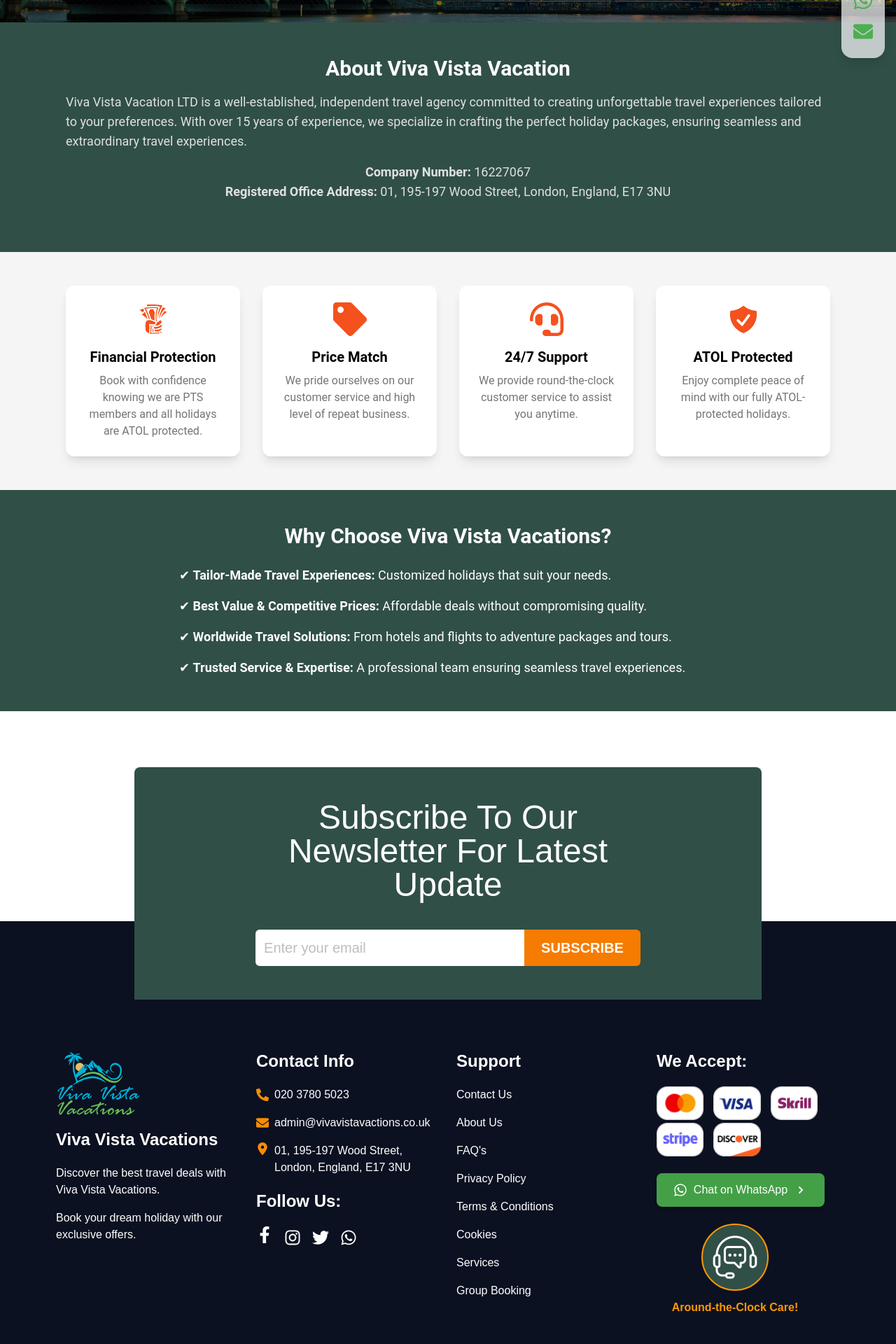
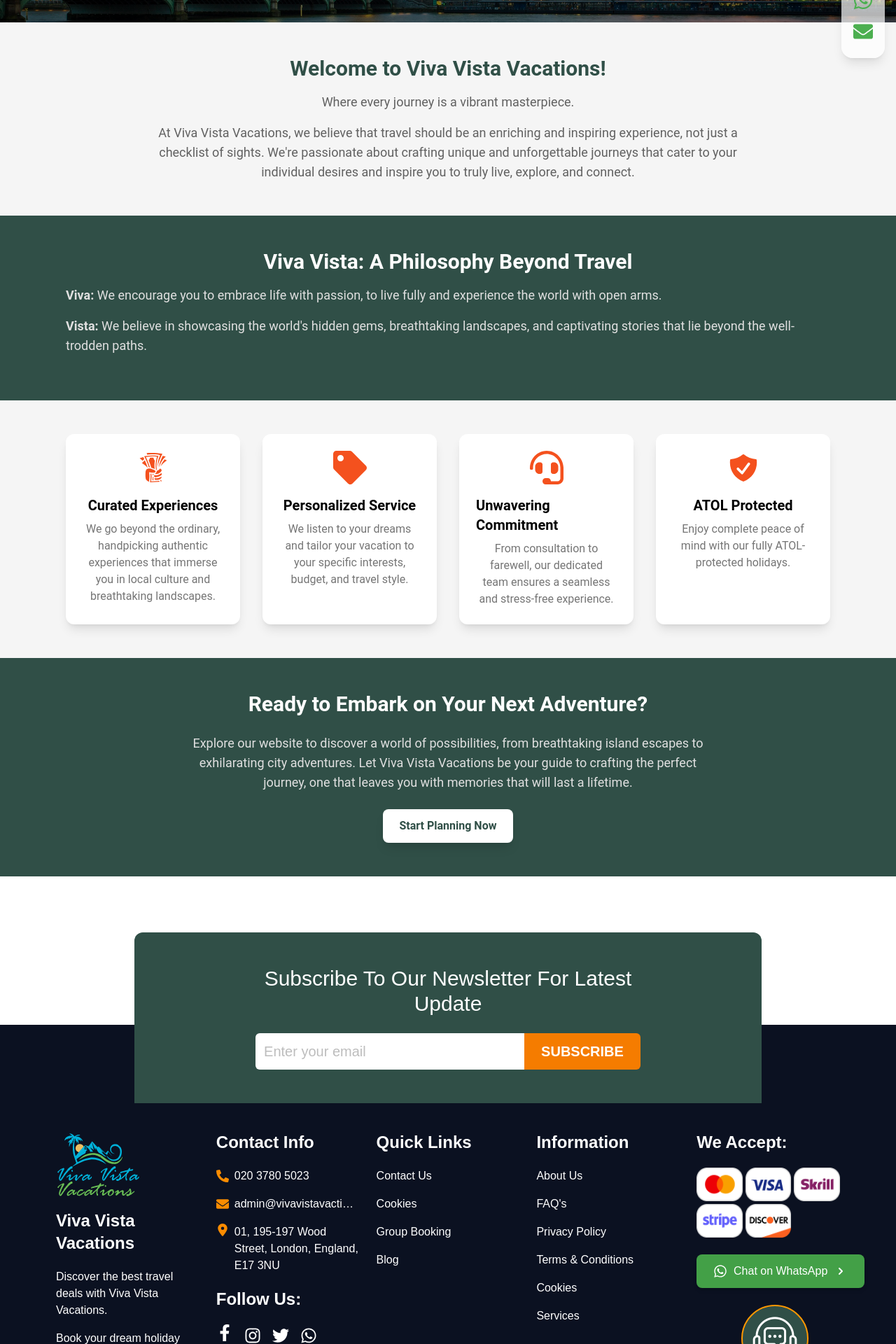
Before and after one commit to StrixSid07/vivavistavacations, a React (Vite) app: page /AboutUs in a window 1280 px wide. Shown: the part 400-2320 px from the top of the page at 70% size. Built offline with nearby package versions, Linux system fonts and the light colour scheme; a web font is replaced by a local one.

Commit message:
ui changes

```diff
--- a/src/components/defaults/CardOver.jsx
+++ b/src/components/defaults/CardOver.jsx
@@ -2,8 +2,8 @@ import React from "react";
 
 const CardOver = () => {
   return (
-    <div className="bg-[#304F47] max-w-4xl flex flex-col justify-center items-center rounded-t-lg space-y-6 md:space-y-10 px-6 md:px-40 py-8 md:py-12">
-      <h1 className="text-xl md:text-5xl max-w-sm md:max-w-xl text-center text-white">
+    <div className="bg-[#304F47] max-w-4xl flex flex-col justify-center items-center rounded-t-xl space-y-4 md:space-y-6 px-6 md:px-40 py-8 md:py-12">
+      <h1 className="text-xl md:text-3xl max-w-sm md:max-w-xl text-center text-white">
         Subscribe To Our Newsletter For Latest Update
       </h1>
       <div className="flex flex-col md:flex-row justify-center items-center w-full max-w-md md:max-w-none">
--- a/src/components/defaults/Footer.jsx
+++ b/src/components/defaults/Footer.jsx
@@ -24,14 +24,19 @@ const currentYear = new Date().getFullYear();
 
 const Footer = () => {
   const navInfos = [
-    { name: "Contact Us", href: "/" },
     { name: "About Us", href: "/AboutUs" },
     { name: "FAQ's", href: "/faq" },
     { name: "Privacy Policy", href: "/privacy" },
     { name: "Terms & Conditions", href: "/termsandcondition" },
     { name: "Cookies", href: "/cookies" },
     { name: "Services", href: "/" },
+  ];
+
+  const quickLinks = [
+    { name: "Contact Us", href: "/" },
+    { name: "Cookies", href: "/cookies" },
     { name: "Group Booking", href: "/" },
+    { name: "Blog", href: "/" },
   ];
 
   // Scroll to top on route change
@@ -42,8 +47,8 @@ const Footer = () => {
   }, [pathname]);
 
   return (
-    <footer className="bg-[#0b1121] text-white py-10 px-5 md:px-10 lg:px-10 pt-36">
-      <div className="max-w-full p-10 mx-auto grid grid-cols-1 md:grid-cols-4 gap-6">
+    <footer className="bg-[#0b1121] text-white py-10 px-5 md:px-10 md:pt-28 lg:px-10 pt-20">
+      <div className="max-w-full p-10 mx-auto grid grid-cols-1 md:grid-cols-5 gap-6">
         {/* Column 1: About Section */}
         <div>
           <img
@@ -78,13 +83,12 @@ const Footer = () => {
             </li>
             <li className="flex items-center gap-2">
               <span className="font-bold text-orange-600">
-                {" "}
                 <FaEnvelope size={18} />
-              </span>{" "}
+              </span>
               <span className="transition duration-700 ease-in-out hover:text-orange-600">
                 <a
-                  className="flex flex-wrap"
                   href="mailto:admin@vivavistavactions.co.uk"
+                  className="block w-44 overflow-hidden text-ellipsis whitespace-nowrap"
                 >
                   admin@vivavistavactions.co.uk
                 </a>
@@ -107,8 +111,10 @@ const Footer = () => {
               </div>
             </li>
           </ul>
-          <h2 className="text-2xl font-bold mb-4 mt-5">Follow Us:</h2>
-          <div className="flex mt-4 space-x-4">
+          <h2 className="text-2xl font-bold mb-4 mt-5 md:flex hidden">
+            Follow Us:
+          </h2>
+          <div className="md:flex mt-4 space-x-4 hidden">
             <div className=" flex flex-col justify-center items-center space-y-2 group">
               <a
                 href="#"
@@ -144,9 +150,25 @@ const Footer = () => {
           </div>
         </div>
 
-        {/* Column 3: Support Links */}
-        <div>
-          <h2 className="text-2xl font-bold mb-5">Support</h2>
+        {/* Column 3: Quick Links */}
+        <div className="hidden md:flex flex-col">
+          <h2 className="text-2xl font-bold mb-5 hidden md:flex flex-row">
+            Quick Links
+          </h2>
+          <ul className="space-y-4">
+            {quickLinks.map((item, index) => (
+              <li key={index}>
+                <Link to={item.href} className="hover:text-orange-600">
+                  {item.name}
+                </Link>
+              </li>
+            ))}
+          </ul>
+        </div>
+
+        {/* Column 4: Information Links */}
+        <div className="hidden md:flex flex-col">
+          <h2 className="text-2xl font-bold mb-5">Information</h2>
           <ul className="space-y-4">
             {navInfos.map((item, index) => (
               <li key={index}>
@@ -158,7 +180,7 @@ const Footer = () => {
           </ul>
         </div>
 
-        {/* Column 4: We Accepts */}
+        {/* Column 5: We Accepts */}
         <div>
           <h2 className="text-2xl font-bold mb-5">We Accept:</h2>
           <div className="grid md:grid-cols-3 grid-cols-5 gap-1 md:max-w-60 max-w-80">
@@ -173,6 +195,7 @@ const Footer = () => {
               )
             )}
           </div>
+
           <div className="flex md:flex-col flex-row items-start justify-center text-center mt-6">
             <div className="md:hidden">
               {/* Icon with circular background and border */}
@@ -208,10 +231,44 @@ const Footer = () => {
         </div>
       </div>
 
-      <div className="border-t border-gray-700 mt-10 pt-5 text-center">
+      <div className="border-t border-gray-700 pt-1 text-center">
+        <div className="flex mt-4 justify-center items-center space-x-8 md:hidden">
+          <div className=" flex flex-col justify-center items-center space-y-2 group">
+            <a
+              href="#"
+              className="transition-all ease-out duration-500 group-hover:text-blue-900"
+            >
+              <FaFacebookF size={24} />
+            </a>
+          </div>
+          <div className=" flex flex-col justify-center items-center space-y-2 group mt-2">
+            <a
+              href="#"
+              className="transition-all ease-out duration-500 group-hover:text-pink-500"
+            >
+              <FaInstagram size={24} />
+            </a>
+          </div>
+          <div className=" flex flex-col justify-center items-center space-y-2 group mt-2">
+            <a
+              href="#"
+              className="transition-all ease-out duration-500 group-hover:text-blue-500"
+            >
+              <FaTwitter size={24} />
+            </a>
+          </div>
+          <div className=" flex flex-col justify-center items-center space-y-2 group mt-2">
+            <a
+              href="#"
+              className="transition-all ease-out duration-500 group-hover:text-green-700"
+            >
+              <FaWhatsapp size={24} />
+            </a>
+          </div>
+        </div>
         <div
           variant="small"
-          className="-mb-1 mt-3 text-center font-normal text-white md:mb-0"
+          className="-mb-1 mt-3 pt-2 text-center font-normal text-white md:mb-0"
         >
           &copy; {currentYear}{" "}
           <span className="text-orange-600 transition duration-700 hover:text-orange-400">
--- a/src/components/defaults/Navbar.jsx
+++ b/src/components/defaults/Navbar.jsx
@@ -57,6 +57,41 @@ const Navbar = () => {
         { name: "Middle East", href: "/middleeast" },
       ],
     },
+  ];
+
+  const navItemsForMobile = [
+    { name: "Home", href: "/" },
+    { name: "Holidays", href: "/home" },
+    {
+      name: "Hot Bargains",
+      href: "#",
+      dropdown: [
+        { name: "Top Deals", href: "/topdeals" },
+        { name: "Beach Holidays", href: "/beachholidays" },
+        { name: "City Breaks", href: "/citybreakes" },
+        { name: "Luxury Holidays", href: "/luxaryholidays" },
+      ],
+    },
+    {
+      name: "Destinations",
+      href: "#",
+      dropdown: [
+        { name: "Europe", href: "/europe" },
+        { name: "Asia", href: "/asia" },
+        { name: "Caribbean", href: "/caribbean" },
+        { name: "Middle East", href: "/middleeast" },
+      ],
+    },
+    { name: "About Us", href: "/AboutUs" },
+    { name: "FAQ's", href: "/faq" },
+    { name: "Privacy Policy", href: "/privacy" },
+    { name: "Terms & Conditions", href: "/termsandcondition" },
+    { name: "Cookies", href: "/cookies" },
+    { name: "Services", href: "/" },
+    { name: "Contact Us", href: "/" },
+    { name: "Cookies", href: "/cookies" },
+    { name: "Group Booking", href: "/" },
+    { name: "Blog", href: "/" },
   ];
 
   const [isSidebarOpen, setIsSidebarOpen] = useState(false);
@@ -142,16 +177,24 @@ const Navbar = () => {
           </div>
           <motion.div
             ref={sidebarRef}
-            className={`fixed top-9 left-0 h-full w-3/4 ${navbarStyles.backgroundColor} z-50 p-4`}
+            className={`fixed top-9 left-0 h-full w-3/5 ${navbarStyles.backgroundColor} z-50 p-4`}
             initial="hidden"
             animate={isSidebarOpen ? "visible" : "hidden"}
             variants={sidebarVariants}
           >
-            <img src={logo} alt="VivaVistaFe" className="h-12 select-none" />
+            {/* Fixed Logo */}
+            <div className="sticky top-0 z-50 bg-white">
+              <img src={logo} alt="VivaVistaFe" className="h-16 select-none" />
+              <hr className="w-full border-[0.1px] border-gray-900 mt-4" />
+            </div>
+            <div
+              className="overflow-y-auto -mt-8"
+              style={{ maxHeight: "calc(100% - 5rem)" }}
+            >
               <motion.ul
                 className={`${navbarStyles.headerTextColor} mt-10 space-y-4`}
               >
-              {navItems.map((item, index) => (
+                {navItemsForMobile.map((item, index) => (
                   <motion.li
                     key={index}
                     className="relative"
@@ -172,7 +215,9 @@ const Navbar = () => {
                         >
                           {item.name}
                           <motion.div
-                          animate={{ rotate: dropdownStates[index] ? 180 : 0 }}
+                            animate={{
+                              rotate: dropdownStates[index] ? 180 : 0,
+                            }}
                             transition={{ duration: 0.3, ease: "easeInOut" }}
                             className="ml-2"
                           >
@@ -226,6 +271,7 @@ const Navbar = () => {
                   </motion.li>
                 ))}
               </motion.ul>
+            </div>
           </motion.div>
         </nav>
       ) : (
--- a/src/components/pages/AboutUs.jsx
+++ b/src/components/pages/AboutUs.jsx
@@ -21,24 +21,39 @@ const AboutUs = () => {
         </div>
       </section>
 
+      {/* Welcome Section */}
+      <section className="bg-gray-100 py-12 text-center px-6">
+        <div className="max-w-4xl mx-auto">
+          <h2 className="text-3xl font-bold text-[#304F47]">
+            Welcome to Viva Vista Vacations!
+          </h2>
+          <p className="text-lg text-gray-700 mt-4">
+            Where every journey is a vibrant masterpiece.
+          </p>
+          <p className="text-lg text-gray-700 mt-4">
+            At Viva Vista Vacations, we believe that travel should be an
+            enriching and inspiring experience, not just a checklist of sights.
+            We're passionate about crafting unique and unforgettable journeys
+            that cater to your individual desires and inspire you to truly live,
+            explore, and connect.
+          </p>
+        </div>
+      </section>
+
       {/* About Section */}
       <section className="about bg-[#304F47] text-white py-12">
         <div className="container mx-auto px-6">
           <h2 className="text-3xl font-bold mb-4 text-center">
-            About Viva Vista Vacation
+            Viva Vista: A Philosophy Beyond Travel
           </h2>
           <p className="text-lg text-gray-300 mb-4">
-            Viva Vista Vacation LTD is a well-established, independent travel
-            agency committed to creating unforgettable travel experiences
-            tailored to your preferences. With over 15 years of experience, we
-            specialize in crafting the perfect holiday packages, ensuring
-            seamless and extraordinary travel experiences.
+            <strong>Viva:</strong> We encourage you to embrace life with
+            passion, to live fully and experience the world with open arms.
           </p>
-          <p className="text-lg text-gray-300 mb-6 text-center">
-            <strong>Company Number:</strong> 16227067
-            <br />
-            <strong>Registered Office Address:</strong> 01, 195-197 Wood Street,
-            London, England, E17 3NU
+          <p className="text-lg text-gray-300 mb-4">
+            <strong>Vista:</strong> We believe in showcasing the world's hidden
+            gems, breathtaking landscapes, and captivating stories that lie
+            beyond the well-trodden paths.
           </p>
         </div>
       </section>
@@ -52,31 +67,35 @@ const AboutUs = () => {
                 <GiTakeMyMoney />
               </div>
               <h3 className="text-xl font-semibold mb-2">
-                Financial Protection
+                Curated Experiences
               </h3>
               <p className="text-center text-gray-600">
-                Book with confidence knowing we are PTS members and all holidays
-                are ATOL protected.
+                We go beyond the ordinary, handpicking authentic experiences
+                that immerse you in local culture and breathtaking landscapes.
               </p>
             </div>
             <div className="feature flex flex-col items-center p-6 bg-white shadow-lg rounded-xl">
               <div className="text-5xl text-deep-orange-600 mb-4">
                 <FaTag />
               </div>
-              <h3 className="text-xl font-semibold mb-2">Price Match</h3>
+              <h3 className="text-xl font-semibold mb-2">
+                Personalized Service
+              </h3>
               <p className="text-center text-gray-600">
-                We pride ourselves on our customer service and high level of
-                repeat business.
+                We listen to your dreams and tailor your vacation to your
+                specific interests, budget, and travel style.
               </p>
             </div>
             <div className="feature flex flex-col items-center p-6 bg-white shadow-lg rounded-xl">
               <div className="text-5xl text-deep-orange-600 mb-4">
                 <FaHeadset />
               </div>
-              <h3 className="text-xl font-semibold mb-2">24/7 Support</h3>
+              <h3 className="text-xl font-semibold mb-2">
+                Unwavering Commitment
+              </h3>
               <p className="text-center text-gray-600">
-                We provide round-the-clock customer service to assist you
-                anytime.
+                From consultation to farewell, our dedicated team ensures a
+                seamless and stress-free experience.
               </p>
             </div>
             <div className="feature flex flex-col items-center p-6 bg-white shadow-lg rounded-xl">
@@ -93,30 +112,21 @@ const AboutUs = () => {
         </div>
       </section>
 
-      {/* Why Choose Section */}
+      {/* Ready to Explore Section */}
       <section className="why-choose bg-[#304F47] text-white py-12">
-        <div className="container mx-auto px-6">
-          <h2 className="text-3xl font-bold mb-6 text-center">
-            Why Choose Viva Vista Vacations?
+        <div className="container mx-auto px-6 text-center">
+          <h2 className="text-3xl font-bold mb-6">
+            Ready to Embark on Your Next Adventure?
           </h2>
-          <ul className="text-lg space-y-4 max-w-3xl mx-auto">
-            <li>
-              ✔ <strong>Tailor-Made Travel Experiences:</strong> Customized
-              holidays that suit your needs.
-            </li>
-            <li>
-              ✔ <strong>Best Value & Competitive Prices:</strong> Affordable
-              deals without compromising quality.
-            </li>
-            <li>
-              ✔ <strong>Worldwide Travel Solutions:</strong> From hotels and
-              flights to adventure packages and tours.
-            </li>
-            <li>
-              ✔ <strong>Trusted Service & Expertise:</strong> A professional
-              team ensuring seamless travel experiences.
-            </li>
-          </ul>
+          <p className="text-lg text-gray-300 max-w-3xl mx-auto">
+            Explore our website to discover a world of possibilities, from
+            breathtaking island escapes to exhilarating city adventures. Let
+            Viva Vista Vacations be your guide to crafting the perfect journey,
+            one that leaves you with memories that will last a lifetime.
+          </p>
+          <button className="mt-6 px-6 py-3 bg-white text-[#304F47] font-bold rounded-lg shadow-lg hover:bg-gray-200">
+            Start Planning Now
+          </button>
         </div>
       </section>
     </div>
```
Lines whose indentation alone changed are shown as unchanged.
